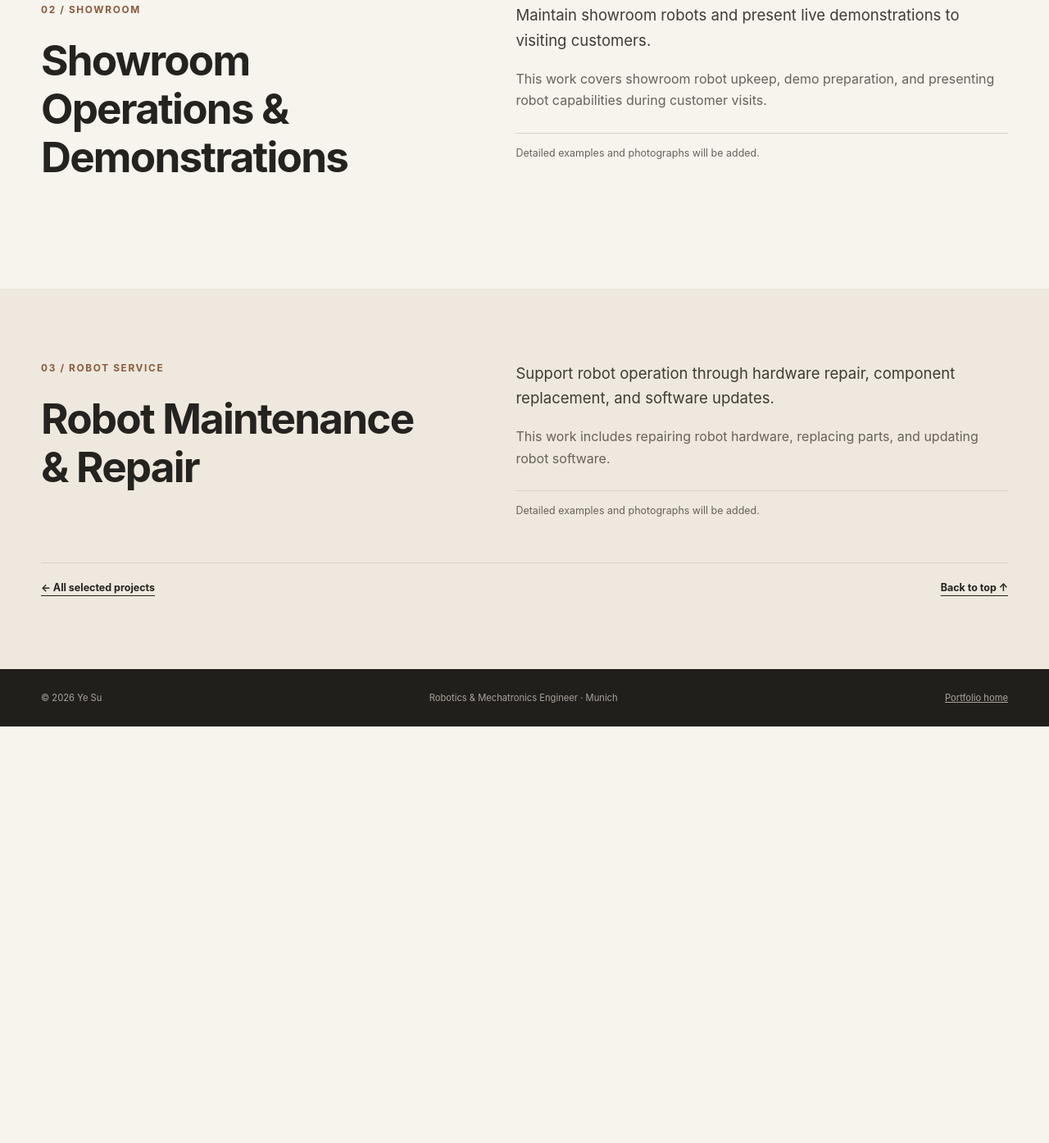
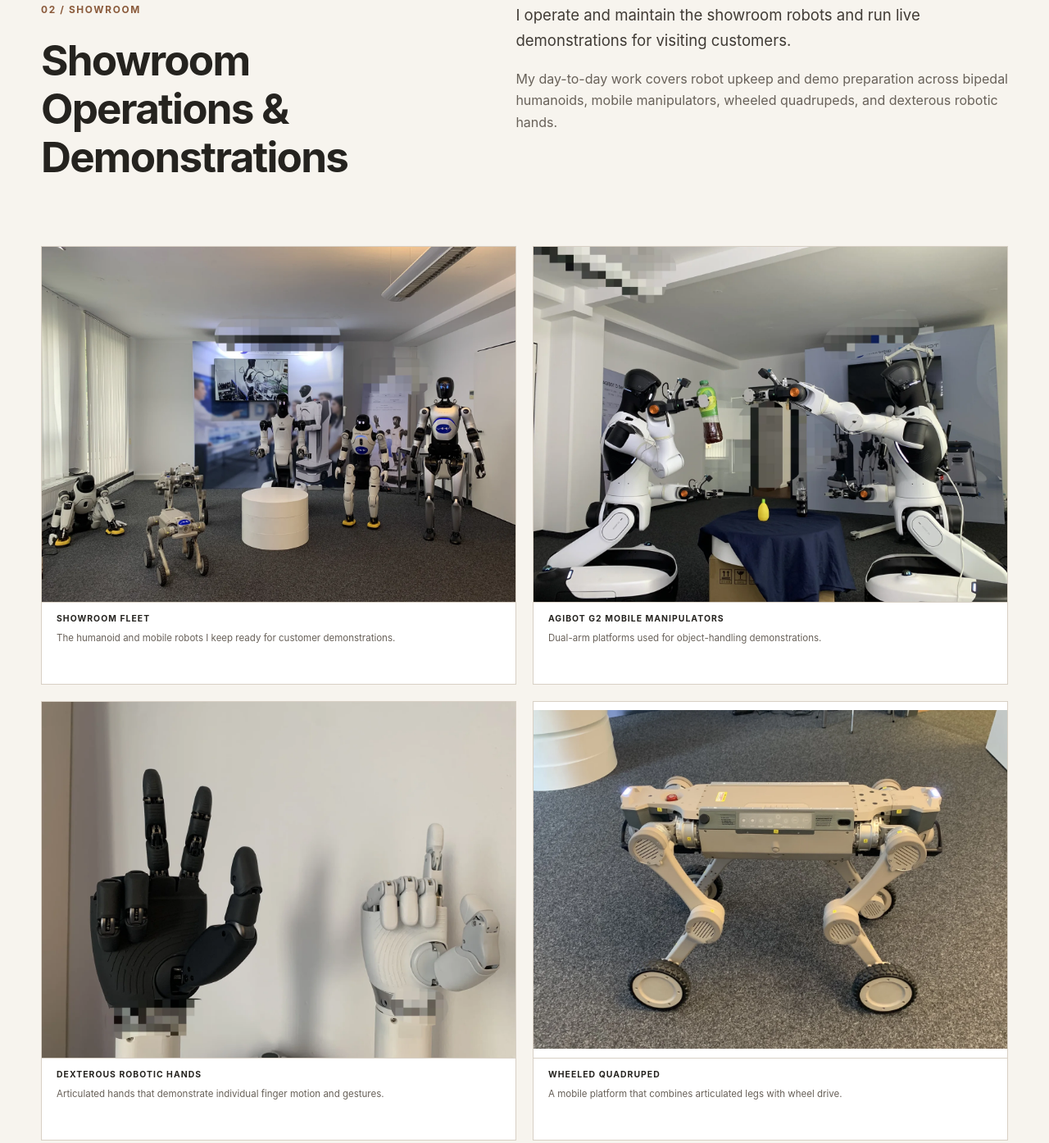
Before and after one commit to PhilippSu/philippsu.github.io, a plain HTML site: page projects/embodied-robotics.html in a window 1280 px wide. Shown: the part 2748-4142 px from the top of the page at 82% size. Before the commit the page ends 3634 px from the top, so only its background shows below. Drawn offline with Linux system fonts and the light colour scheme.

Commit message:
Show robots maintained in the showroom

```diff
--- a/projects/embodied-robotics.html
+++ b/projects/embodied-robotics.html
@@ -91,13 +91,31 @@
     </section>
 
     <section class="case-section" id="showroom" aria-labelledby="showroom-title">
-      <div class="container case-two-column">
-        <div><p class="section-index">02 / Showroom</p><h2 id="showroom-title">Showroom Operations &amp; Demonstrations</h2></div>
-        <div class="case-copy">
-          <p class="lead">Maintain showroom robots and present live demonstrations to visiting customers.</p>
-          <p>This work covers showroom robot upkeep, demo preparation, and presenting robot capabilities during customer visits.</p>
-          <p class="robotics-detail-note">Detailed examples and photographs will be added.</p>
-          <!-- Add showroom assignments and their photographs here. -->
+      <div class="container">
+        <div class="case-two-column">
+          <div><p class="section-index">02 / Showroom</p><h2 id="showroom-title">Showroom Operations &amp; Demonstrations</h2></div>
+          <div class="case-copy">
+            <p class="lead">I operate and maintain the showroom robots and run live demonstrations for visiting customers.</p>
+            <p>My day-to-day work covers robot upkeep and demo preparation across bipedal humanoids, mobile manipulators, wheeled quadrupeds, and dexterous robotic hands.</p>
+          </div>
+        </div>
+        <div class="robotics-gallery showroom-gallery">
+          <figure class="case-image">
+            <a href="../assets/projects/embodied-robotics/showroom-fleet.webp"><img src="../assets/projects/embodied-robotics/showroom-fleet.webp" alt="Humanoids and wheeled quadrupeds lined up in the showroom" width="1600" height="1200" loading="lazy"></a>
+            <figcaption><span>Showroom fleet</span>The humanoid and mobile robots I keep ready for customer demonstrations.</figcaption>
+          </figure>
+          <figure class="case-image">
+            <a href="../assets/projects/embodied-robotics/showroom-agibot-g2.webp"><img src="../assets/projects/embodied-robotics/showroom-agibot-g2.webp" alt="Two AGIBOT G2 robots facing each other, with one gripping a bottle" width="1600" height="1200" loading="lazy"></a>
+            <figcaption><span>AGIBOT G2 mobile manipulators</span>Dual-arm platforms used for object-handling demonstrations.</figcaption>
+          </figure>
+          <figure class="case-image">
+            <a href="../assets/projects/embodied-robotics/showroom-robotic-hands.webp"><img src="../assets/projects/embodied-robotics/showroom-robotic-hands.webp" alt="Two articulated five-finger robotic hands posed in different gestures" width="1600" height="1200" loading="lazy"></a>
+            <figcaption><span>Dexterous robotic hands</span>Articulated hands that demonstrate individual finger motion and gestures.</figcaption>
+          </figure>
+          <figure class="case-image">
+            <a href="../assets/projects/embodied-robotics/showroom-wheeled-quadruped.webp"><img src="../assets/projects/embodied-robotics/showroom-wheeled-quadruped.webp" alt="Quadruped robot with a wheel at the end of each articulated leg" width="1600" height="1144" loading="lazy"></a>
+            <figcaption><span>Wheeled quadruped</span>A mobile platform that combines articulated legs with wheel drive.</figcaption>
+          </figure>
         </div>
       </div>
     </section>
```
Also changed, not shown: assets/css/style.css, assets/projects/embodied-robotics/showroom-agibot-g2.webp (added), assets/projects/embodied-robotics/showroom-fleet.webp (added), assets/projects/embodied-robotics/showroom-robotic-hands.webp (added), assets/projects/embodied-robotics/showroom-wheeled-quadruped.webp (added).
